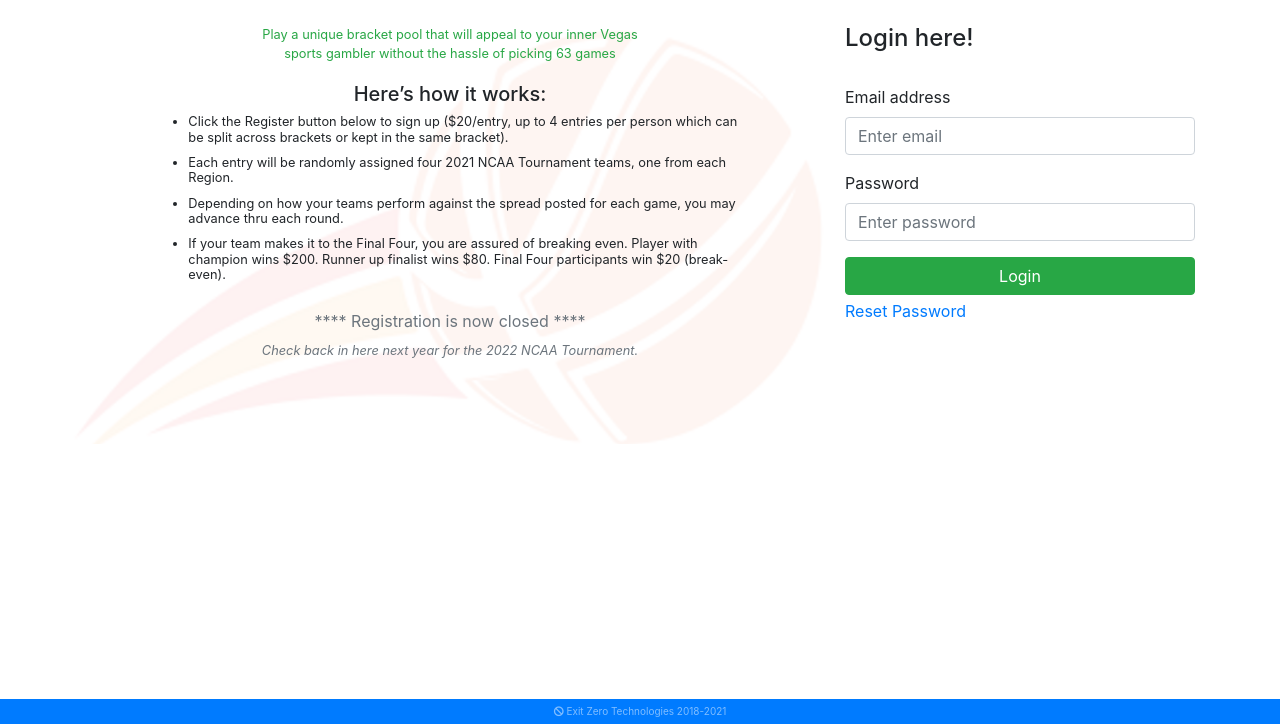
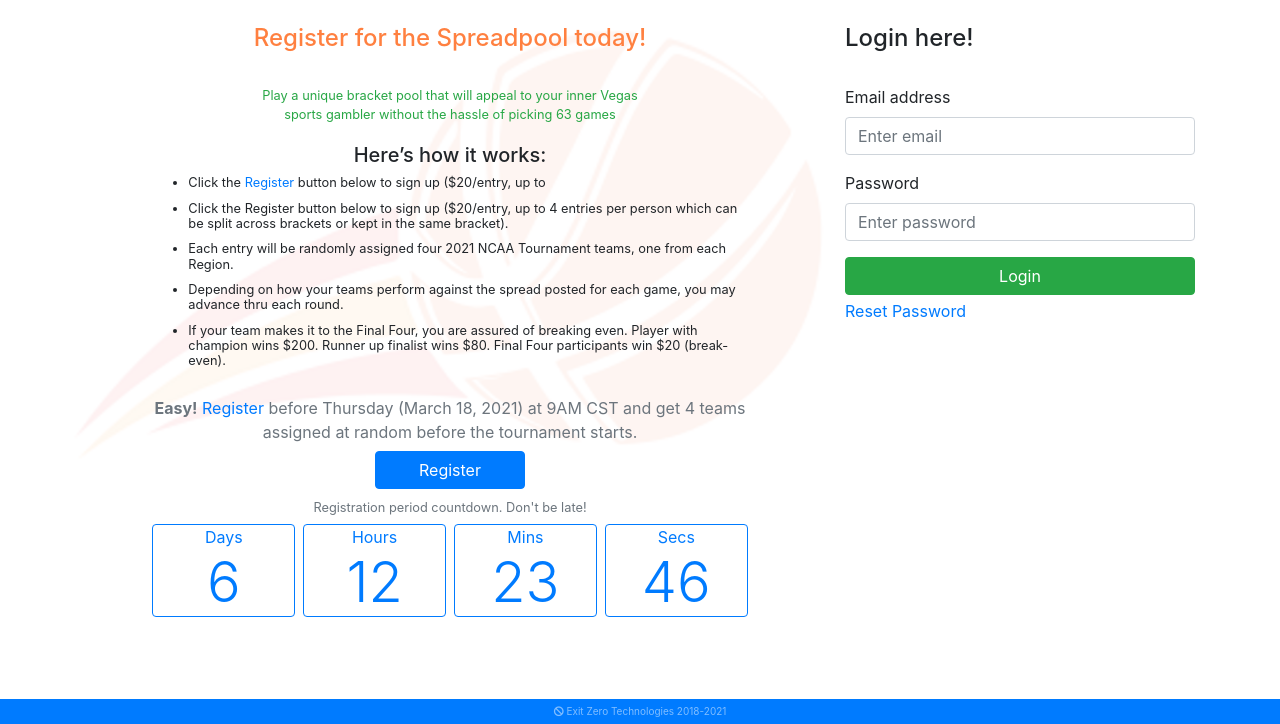
Before and after one commit to paulrmaurer1/spreadpool, a Django app: page /login/ in a window 1280 px wide. Shown: the part 76-800 px from the top of the page. Run offline with Django 3.2, Linux system fonts and the light colour scheme; parts of the project's set-up code (start-up, migrations or seed data) failed here and were passed over; some libraries are stand-ins or nearby versions.

Commit message:
Registration updates

```diff
--- a/spreadpool/bracket/front-end/src/app/home/home.component.html
+++ b/spreadpool/bracket/front-end/src/app/home/home.component.html
@@ -2,8 +2,8 @@
 <br>
 
 <!-- UNCOMMENT THIS TO SHOW ROSTER ON HOME PAGE -->
-<!-- <app-roster *ngIf="roster" [loggedInUser] = "loggedInUser" [roster] = "roster"></app-roster> -->
+<app-roster *ngIf="roster" [loggedInUser] = "loggedInUser" [roster] = "roster"></app-roster>
 
 
 <!-- UNCOMMENT THIS TO SHOW STANDINGS ON HOME PAGE -->
-<app-standings-nav></app-standings-nav>
+<!-- <app-standings-nav></app-standings-nav> -->
--- a/spreadpool/bracket/front-end/src/app/profile-details/profile-details.component.html
+++ b/spreadpool/bracket/front-end/src/app/profile-details/profile-details.component.html
@@ -28,14 +28,14 @@
 					{{ player.paid ? 'YES - Thank you!' : 'Due($' + player.num_entries*20 + '.00)'  }}</div>
 			</div>
 			<!-- UNCOMMENT BELOW DURING REGISTRATION SO USERS CAN DELETE/EDIT THEIR PROFILE INFO -->
-<!-- 			<div class = "row top10">
+			<div class = "row top10">
 				<div class = "col-xs-auto">
 					<button class="btn btn-secondary custom m-2" (click)="openModal(template)">Delete</button>
 				</div>
 				<div class = "col-xs-auto">
 					<button class="btn btn-primary custom m-2" (click)="openProfileModal()">Edit</button>
 				</div>
-			</div> -->
+			</div>
 
 		</div>
 		<div *ngIf = "!player.paid"
--- a/spreadpool/templates/registration/login.html
+++ b/spreadpool/templates/registration/login.html
@@ -8,8 +8,8 @@
 	<div class = "col-12 col-md text-center reg-block"
 	style = "background-image: url({% static 'images/spreadpool_25opacity_bk4.png' %});
 	background-size: 100% auto; background-repeat: no-repeat;">
-		<!-- <h4 class="reg-headline">Register for the Spreadpool today!</h4> -->
-		<!-- <br> -->
+		<h4 class="reg-headline">Register for the Spreadpool today!</h4>
+		<br>
 		<div class = "row mb-1">
 			<div class = "col d-none d-md-block"></div>
 			<div class = "col-12 col-md-6 px-0">
@@ -23,31 +23,31 @@
 				<!-- <h6><small class="text-muted">Play a unique bracket pool that will appeal to your inner Vegas sports gambler without the hassle of picking 63 games</small></h6> -->
 				<h5 class = "m-2">Here’s how it works:</h5>
 				<ul class="h6 small text-left">
-					<!-- <li>Click the <a href="{% url 'bracket:signup' %}">Register</a> button below to sign up ($20/entry, up to -->
+					<li>Click the <a href="{% url 'bracket:signup' %}">Register</a> button below to sign up ($20/entry, up to
 					<li>Click the Register button below to sign up ($20/entry, up to 4 entries per person which can be split across brackets or kept in the same bracket).</li>
 					<li>Each entry will be randomly assigned four 2021 NCAA Tournament teams, one from each Region.</li>
 					<li>Depending on how your teams perform against the spread posted for each game, you may advance thru each round.</li>
 					<li>If your team makes it to the Final Four, you are assured of breaking even. Player with champion wins $200. Runner up finalist wins $80. Final Four participants win $20 (break-even).</li>
 				</ul>
 				<!-- UNCOMMENT THIS DURING REGISTRATION PERIOD -->
-	<!-- 			<h5 class="pt-2"><small class="text-muted"><strong>Easy!</strong> <a href="{% url 'bracket:signup' %}">Register</a> before Thursday (March 18, 2021) at 9AM CST and get 4 teams assigned at random before the tournament starts.</small></h5> -->
+				<h5 class="pt-2"><small class="text-muted"><strong>Easy!</strong> <a href="{% url 'bracket:signup' %}">Register</a> before Thursday (March 18, 2021) at 9AM CST and get 4 teams assigned at random before the tournament starts.</small></h5>
 
 				<!-- UNCOMMENT THIS AFTER REGISTRATION PERIOD -->
- 				<h5 class="pt-2"><small class="text-muted">**** Registration is now closed ****</small></h5>
+<!--  				<h5 class="pt-2"><small class="text-muted">**** Registration is now closed ****</small></h5>
 				<h6><em><small class="text-muted">Check back in here next year for the 2022 NCAA Tournament.</small></em></h6>
 				<br>
 				<br>
-				<br>
+				<br> -->
 
 				<!-- UNCOMMENT THIS DURING REGISTRATION PERIOD -->
-<!-- 				<form action = "{% url 'bracket:signup' %}">
+				<form action = "{% url 'bracket:signup' %}">
 					<button class="btn btn-primary custom" type="submit">Register</button>
 				</form>
 
-				<h6 class="mt-2 mb-1"><small class="text-muted">Registration period countdown. Don't be late!</small></h6> -->
+				<h6 class="mt-2 mb-1"><small class="text-muted">Registration period countdown. Don't be late!</small></h6>
 
 				<!-- Display the countdown timer in an element -->
-				<!-- <p id="timer" class="m-0 text-primary h2"></p>
+				<p id="timer" class="m-0 text-primary h2"></p>
 				<div class = "d-flex flex-row">
 					<div class = "col col-2-md text-center border border-primary text-primary rounded p-0 m-1">
 						<p class="mb-0">Days</p>
@@ -101,7 +101,7 @@
 					    document.getElementById("timer").innerHTML = "SPREADPOOL TIME!";
 					  }
 					}, 1000);
-				</script> -->
+				</script>
 			</div>
 			<div class = "col"></div>
 		</div>
```
Also changed, not shown: spreadpool/bracket/front-end/src/app/team-details/team-details.component.html (+5 -5 lines), spreadpool/bracket/static/front-end/main.js, 1 other file.
